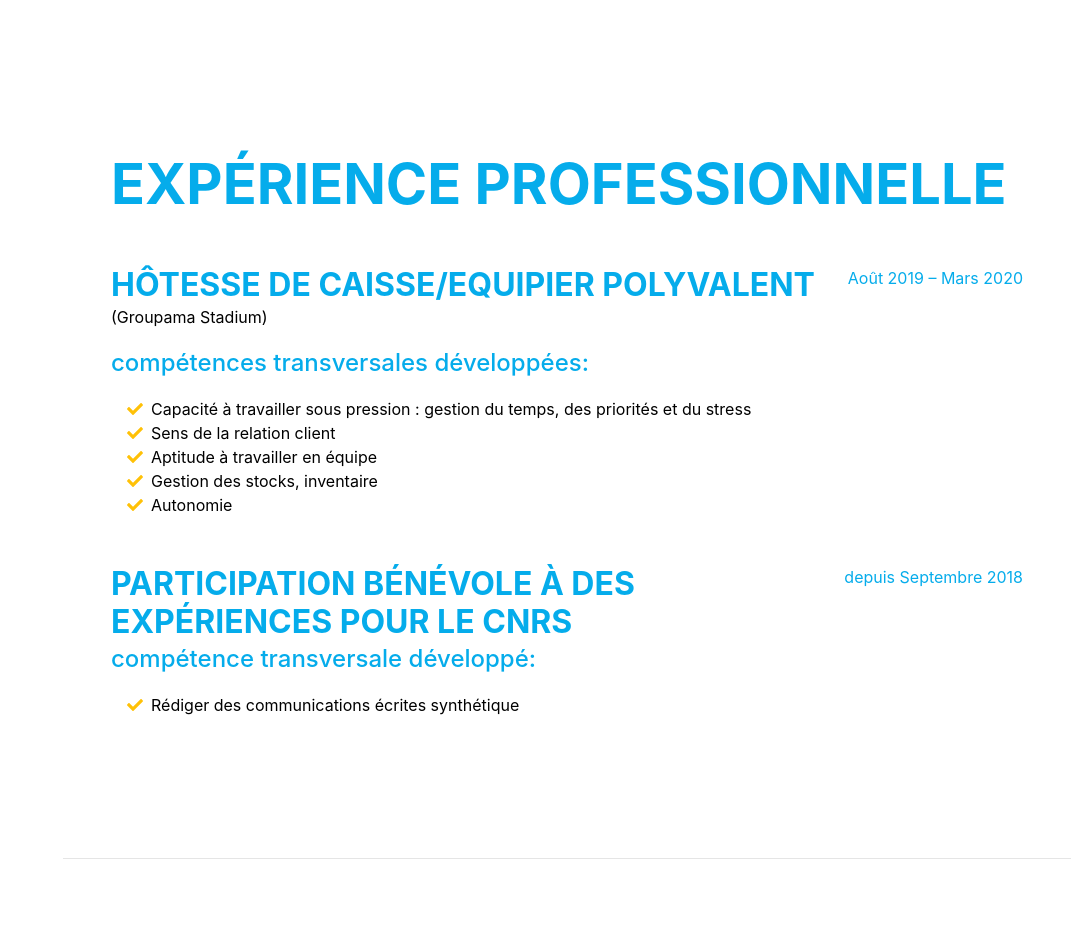
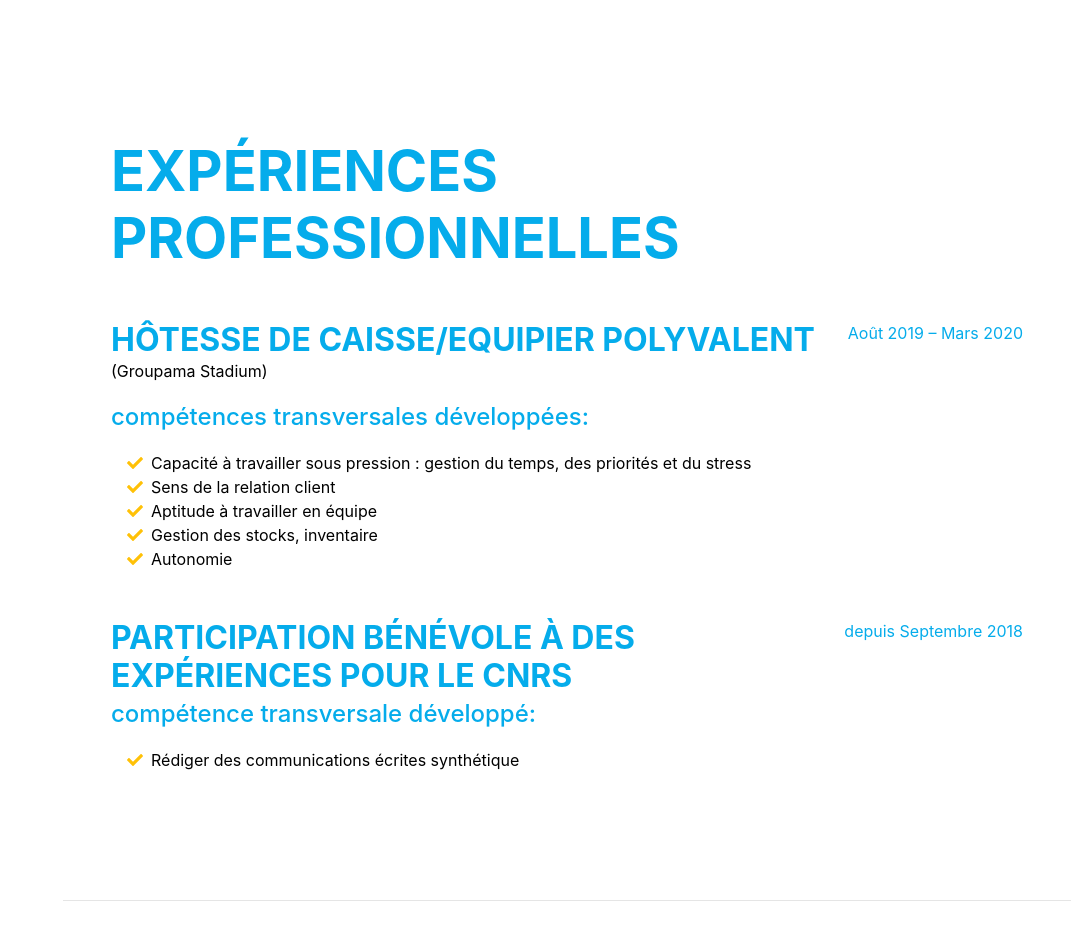
Before and after one commit to LinaIsl/Candidature-IA, a plain HTML site: page index.html in a window 1280 px wide. Shown: the part 2600-3535 px from the top of the page, without its empty margins (209-1280 px from the left). Drawn offline with nearby package versions, Linux system fonts and the light colour scheme; a web font is replaced by a local one.

Commit message:
Update index.html

```diff
--- a/index.html
+++ b/index.html
@@ -179,7 +179,7 @@
             <!-- Experience-->
             <section class="resume-section" id="experience">
                 <div class="resume-section-content">
-                    <h2 class="mb-5" style="color:#05aceb;">Expérience professionnelle</h2>
+                    <h2 class="mb-5" style="color:#05aceb;">Expériences professionnelles</h2>
 
                     <div class="d-flex flex-column flex-md-row justify-content-between mb-5">
                         <div class="flex-grow-1">
```
